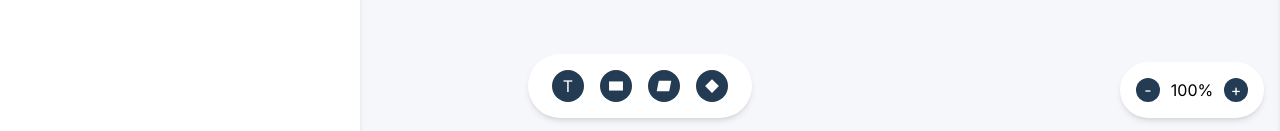
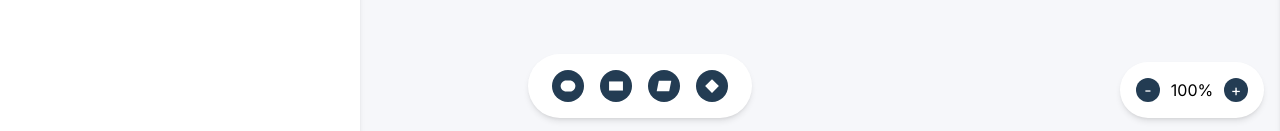
Before and after one commit to RuFrontEnd/minder, a Next.js app in the folder frontend/: page / in a window 1280 px wide. Shown: the part 666-797 px from the top of the page. Built offline with nearby package versions, Linux system fonts and the light colour scheme.

Commit message:
change terminator create button into icon

```diff
--- a/frontend/src/app/page.tsx
+++ b/frontend/src/app/page.tsx
@@ -2094,7 +2094,10 @@ export default function ProcessPage() {
               className="mx-2 w-8 h-8 inline-flex items-center justify-center rounded-full bg-primary-500 text-white-500 flex-shrink-0 cursor-pointer"
               onClick={onClickTerminator}
             >
-              T
+
+              <svg width={16} height={16} version="1.1" xmlns="http://www.w3.org/2000/svg" xmlnsXlink="http://www.w3.org/1999/xlink" x="0px" y="0px" viewBox="0 0 256 256" enable-background="new 0 0 256 256" xmlSpace="preserve">
+                <g><g><path fill="#FFFFFF" d="M246,128c0,49.2-39.9,89-89,89H99c-49.2,0-89-39.9-89-89l0,0c0-49.2,39.9-89,89-89H157C206.1,39,246,78.8,246,128L246,128z" /></g></g>
+              </svg>
             </div>
             <div
               className="mx-2 w-8 h-8 inline-flex items-center justify-center rounded-full bg-primary-500 text-white-500 flex-shrink-0 cursor-pointer"
```
